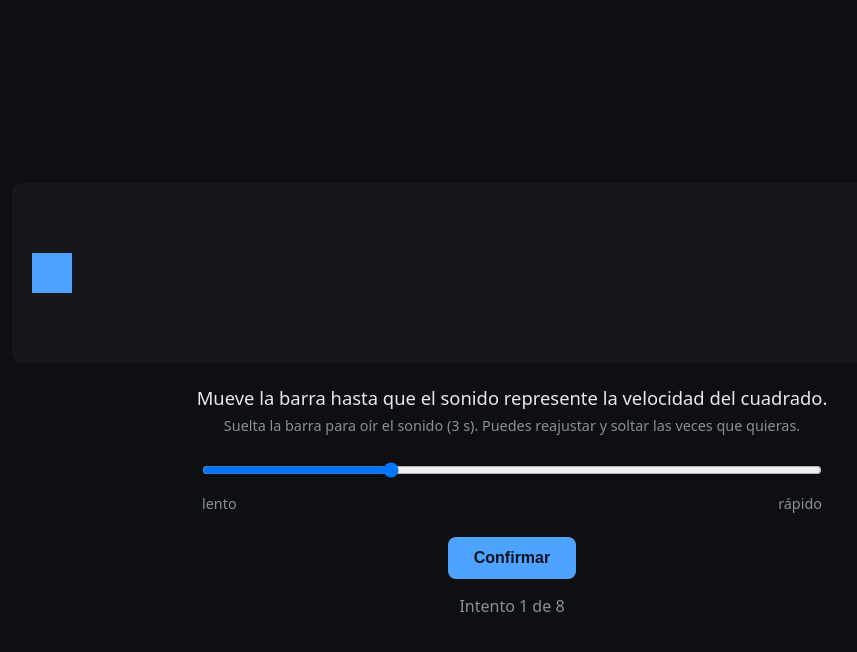
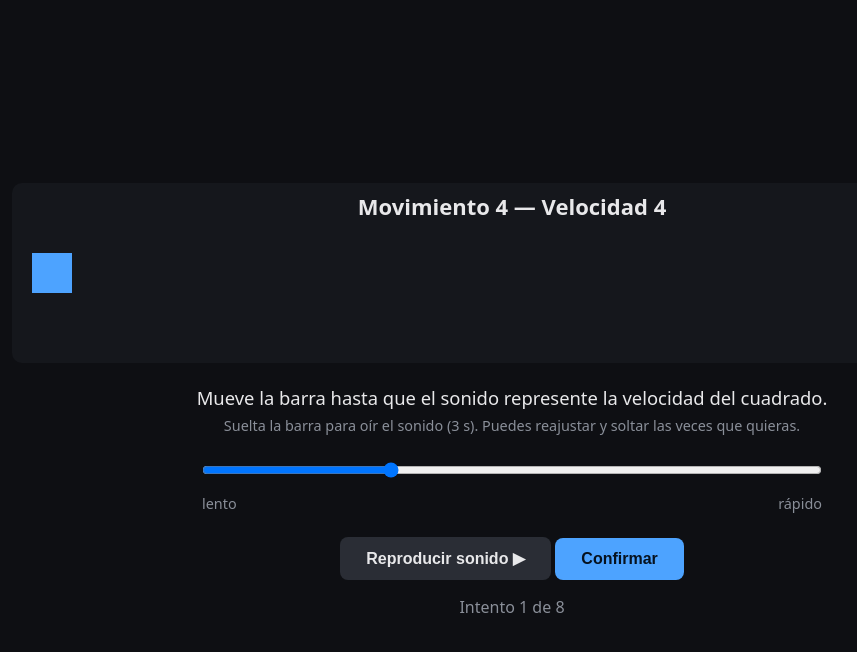
Before and after one commit to 100499707-tech/Estudio-Velocidad, a plain HTML site: page index.html in a window 1280 px wide. Both pictures are taken after a click on the button "Empezar". Shown: the whole page, without its empty margins (128-985 px from the left). Drawn offline with Linux system fonts and the light colour scheme.

Commit message:
Update index.html

```diff
--- a/index.html
+++ b/index.html
@@ -63,7 +63,8 @@
     <p class="sub">Suelta la barra para oír el sonido (3 s). Puedes reajustar y soltar las veces que quieras.</p>
     <input id="barra" type="range" min="0" max="1" step="0.001" value="0.5">
     <div class="escala"><span>lento</span><span>rápido</span></div>
-    <div><button id="btnConfirmar">Confirmar</button></div>
+    <div><button id="btnReproducir" class="sec">Reproducir sonido ▶</button>
+         <button id="btnConfirmar">Confirmar</button></div>
     <div class="estado" id="estado"></div>
   </section>
 
@@ -126,11 +127,16 @@ let idx = 0;                // trial actual
 let contCat = {};           // repeticion dentro de cada categoria
 let velActualMps = 0;       // velocidad del estimulo del trial actual
 let catActual = "", repActual = 0;
+let etiquetaActual = "";    // texto que se muestra encima del cuadrado
 let participante = "P_" + new Date().toISOString().replace(/[-:T.Z]/g,"").slice(0,14);
 let filas = [];             // respuestas (copia local)
 let animId = null, animT0 = null, srcActual = null;
 
 const $ = id => document.getElementById(id);
+
+// Texto del boton reproducir/parar.
+function botonPlay(){ $('btnReproducir').textContent = "Reproducir sonido ▶"; }
+function botonStop(){ $('btnReproducir').textContent = "Parar ■"; }
 
 // ===================== AUDIO (Web Audio API) =====================
 function fmodDeV(v){ v = Math.min(Math.max(v,0),1); return FMOD_MIN * Math.pow(FMOD_MAX/FMOD_MIN, v); }
@@ -201,6 +207,9 @@ function reproducir(v){
   const src = audioCtx.createBufferSource();
   src.buffer = buf; src.connect(audioCtx.destination); src.start();
   srcActual = src;
+  // Al terminar solo el clip (3 s), el boton vuelve a "Reproducir". El guard
+  // evita que el onended de una fuente cortada/sustituida afecte al boton.
+  src.onended = () => { if (srcActual === src){ srcActual = null; botonPlay(); } };
 }
 
 // ===================== ANIMACION DEL CUADRADO =====================
@@ -209,6 +218,14 @@ const Y0 = (CANVAS_ALTO - LADO)/2;
 
 function dibujar(x){
   ctx2d.clearRect(0,0,CANVAS_ANCHO,CANVAS_ALTO);
+  // Etiqueta "Movimiento N — Velocidad N" encima del cuadrado.
+  if (etiquetaActual){
+    ctx2d.fillStyle = '#e8e8ea';
+    ctx2d.font = '600 22px system-ui, -apple-system, Segoe UI, Roboto, sans-serif';
+    ctx2d.textAlign = 'center';
+    ctx2d.textBaseline = 'middle';
+    ctx2d.fillText(etiquetaActual, CANVAS_ANCHO/2, 26);
+  }
   ctx2d.fillStyle = '#4da3ff';
   ctx2d.fillRect(x, Y0, LADO, LADO);
 }
@@ -247,8 +264,11 @@ function nuevoTrial(){
   repActual = contCat[catActual];
   const [lo,hi] = VELOCIDADES_MPS[catActual];
   velActualMps = lo + Math.random()*(hi-lo);
+  const num = catActual.replace(/\D/g,"");    // "velocidad3" -> "3"
+  etiquetaActual = `Movimiento ${num} — Velocidad ${num}`;
   $('barra').value = Math.random();           // posicion inicial aleatoria
   resetCuadrado();
+  botonPlay();
   $('estado').textContent = `Intento ${idx+1} de ${plan.length}`;
   actualizarDebug();
 }
@@ -321,9 +341,21 @@ $('btnEmpezar').addEventListener('click', () => {
 });
 
 // Soltar la barra -> suena 3 s + cuadrado se mueve 3 s (sincronizados).
-$('barra').addEventListener('pointerup', () => lanzarEstimulo(parseFloat($('barra').value)));
+$('barra').addEventListener('pointerup', () => { lanzarEstimulo(parseFloat($('barra').value)); botonStop(); });
 // Mientras arrastra: silencio, solo actualizar debug.
 $('barra').addEventListener('input', actualizarDebug);
+// Boton: toggle reproducir/parar.
+$('btnReproducir').addEventListener('click', () => {
+  if (srcActual){                       // sonando -> parar y reiniciar cuadrado
+    try{ srcActual.stop(); }catch(e){}
+    srcActual = null;
+    resetCuadrado();
+    botonPlay();
+  } else {                              // en silencio -> lanzar estimulo
+    lanzarEstimulo(parseFloat($('barra').value));
+    botonStop();
+  }
+});
 $('btnConfirmar').addEventListener('click', confirmar);
 $('btnDescargar').addEventListener('click', descargarCSV);
 
```
